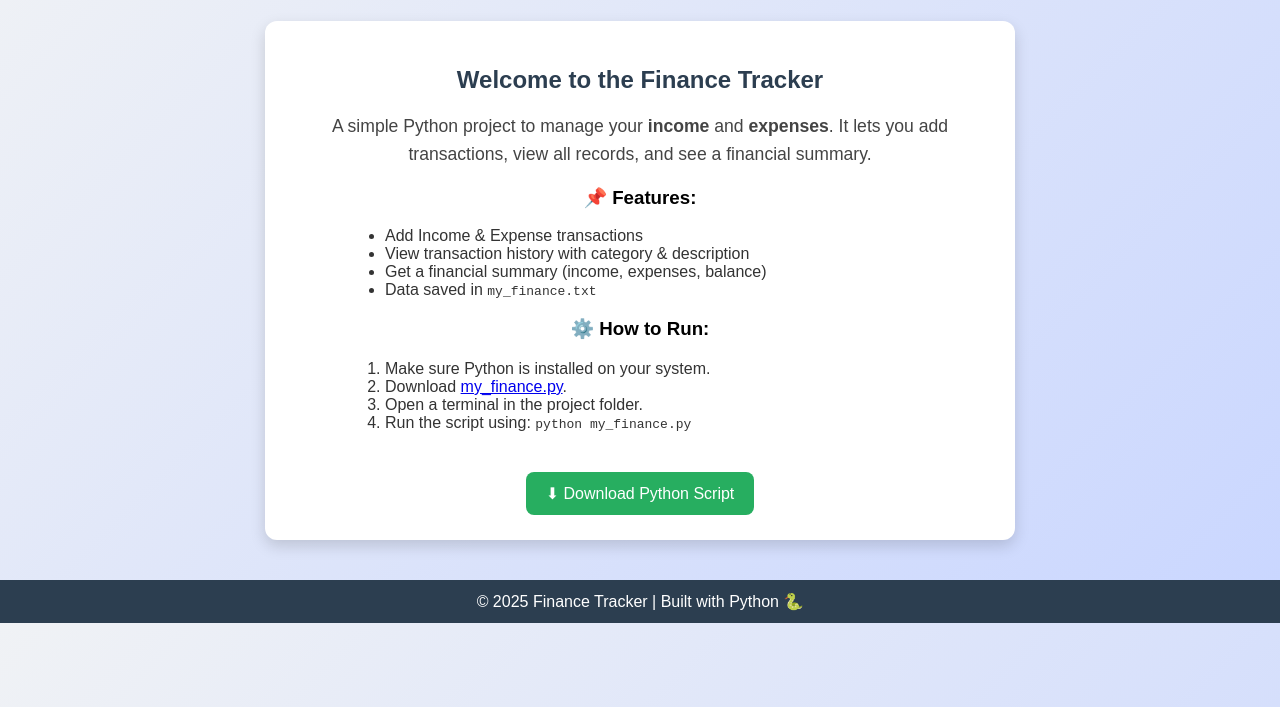
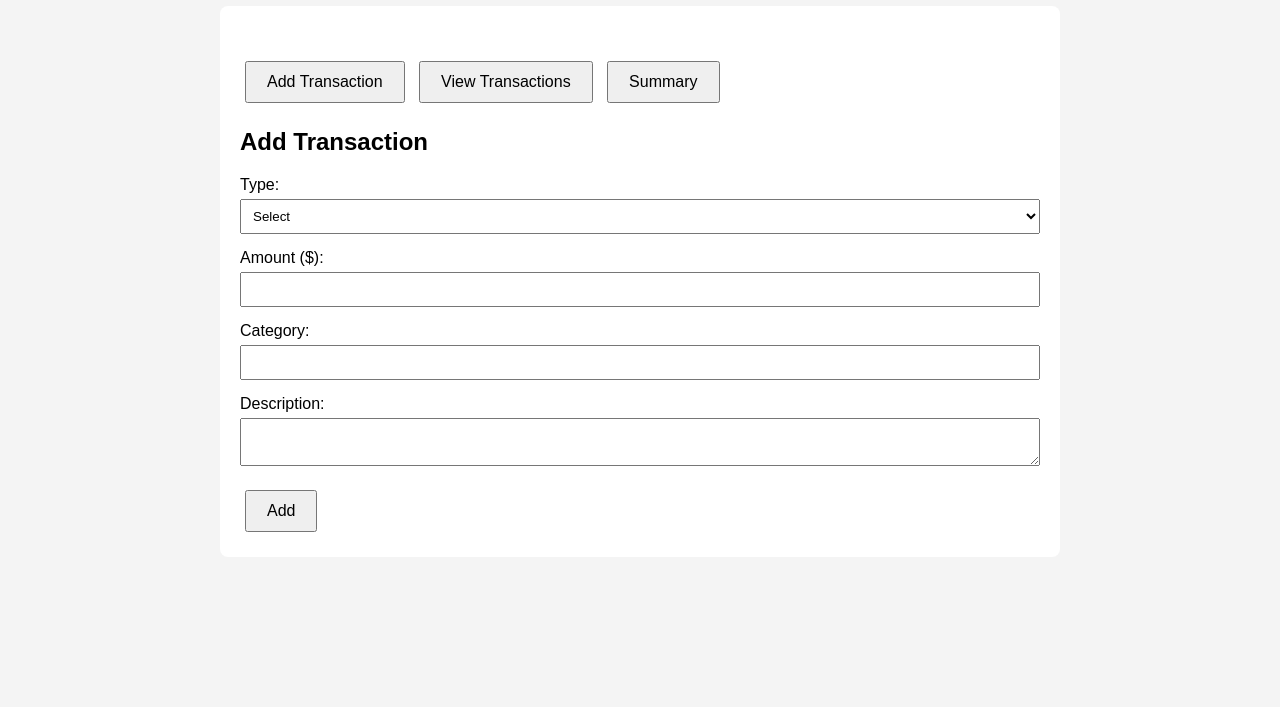
Before and after one commit to Shubh50575/finace-attacker, a plain HTML site: page index.html in a window 1280 px wide. Shown: the part 93-800 px from the top of the page. Drawn offline with Linux system fonts and the light colour scheme.

Commit message:
Update index.html

```diff
--- a/index.html
+++ b/index.html
@@ -1,100 +1,201 @@
 <!DOCTYPE html>
 <html lang="en">
 <head>
-  <meta charset="UTF-8">
-  <meta name="viewport" content="width=device-width, initial-scale=1.0">
+    <meta charset="UTF-8" />
+    <meta name="viewport" content="width=device-width, initial-scale=1.0" />
     <title>Finance Tracker</title>
     <style>
         body {
             font-family: Arial, sans-serif;
-      background: linear-gradient(135deg, #f0f2f5, #c9d6ff);
-      margin: 0;
-      padding: 0;
+            margin: 40px;
+            background-color: #f4f4f4;
+        }
+        h1 {
             text-align: center;
         }
-    header {
-      background: #2c3e50;
-      color: white;
+        .container {
+            max-width: 800px;
+            margin: auto;
+            background: #fff;
             padding: 20px;
-      font-size: 1.8rem;
+            border-radius: 8px;
         }
-    .container {
-      margin: 40px auto;
-      max-width: 700px;
-      padding: 25px;
-      background: #fff;
-      border-radius: 12px;
-      box-shadow: 0 6px 15px rgba(0,0,0,0.15);
+        button {
+            margin: 5px;
+            padding: 10px 20px;
+            font-size: 1em;
+            cursor: pointer;
         }
-    h2 {
-      color: #2c3e50;
+        input, select, textarea {
+            width: 100%;
+            padding: 8px;
+            margin-top: 5px;
             margin-bottom: 15px;
+            box-sizing: border-box;
         }
-    p {
-      font-size: 1.1rem;
-      color: #444;
-      line-height: 1.6;
+        table {
+            width: 100%;
+            border-collapse: collapse;
+            margin-top: 20px;
         }
-    ol {
+        table, th, td {
+            border: 1px solid #ddd;
+        }
+        th, td {
+            padding: 12px;
             text-align: left;
-      margin: 20px auto;
-      max-width: 550px;
-      color: #333;
         }
-    .btn {
-      display: inline-block;
+        #summary {
             margin-top: 20px;
-      padding: 12px 20px;
-      background: #27ae60;
-      color: white;
-      text-decoration: none;
-      border-radius: 8px;
-      transition: background 0.3s;
         }
-    .btn:hover {
-      background: #219150;
-    }
-    footer {
-      margin-top: 40px;
-      padding: 12px;
-      background: #2c3e50;
-      color: white;
+        .section {
+            margin-top: 30px;
         }
     </style>
 </head>
 <body>
-  <header>
-    💸 Finance Tracker (Python CLI)
-  </header>
-
+    <h1>💸 Finance Tracker 💸</h1>
     <div class="container">
-    <h2>Welcome to the Finance Tracker</h2>
-    <p>
-      A simple Python project to manage your <b>income</b> and <b>expenses</b>.
-      It lets you add transactions, view all records, and see a financial summary.
-    </p>
-
-    <h3>📌 Features:</h3>
-    <ul style="text-align:left; max-width:550px; margin:auto; color:#333;">
-      <li>Add Income & Expense transactions</li>
-      <li>View transaction history with category & description</li>
-      <li>Get a financial summary (income, expenses, balance)</li>
-      <li>Data saved in <code>my_finance.txt</code></li>
-    </ul>
-
-    <h3>⚙️ How to Run:</h3>
-    <ol>
-      <li>Make sure Python is installed on your system.</li>
-      <li>Download <a href="my_finance.py">my_finance.py</a>.</li>
-      <li>Open a terminal in the project folder.</li>
-      <li>Run the script using: <code>python my_finance.py</code></li>
-    </ol>
-
-    <a href="my_finance.py" class="btn" download>⬇ Download Python Script</a>
+        <div class="section">
+            <button onclick="showAddTransaction()">Add Transaction</button>
+            <button onclick="viewTransactions()">View Transactions</button>
+            <button onclick="showSummary()">Summary</button>
         </div>
 
-  <footer>
-    &copy; 2025 Finance Tracker | Built with Python 🐍
-  </footer>
+        <!-- Add Transaction Form -->
+        <div id="addTransactionSection" style="display:none;">
+            <h2>Add Transaction</h2>
+            <form id="transactionForm" onsubmit="addTransaction(event)">
+                <label>Type:</label>
+                <select id="transType" required>
+                    <option value="">Select</option>
+                    <option value="i">Income (+)</option>
+                    <option value="e">Expense (-)</option>
+                </select>
+                <label>Amount ($):</label>
+                <input type="number" id="amount" step="0.01" required />
+                <label>Category:</label>
+                <input type="text" id="category" required />
+                <label>Description:</label>
+                <textarea id="description" required></textarea>
+                <button type="submit">Add</button>
+            </form>
+        </div>
+
+        <!-- View Transactions -->
+        <div id="viewTransactionsSection" style="display:none;">
+            <h2>Transactions</h2>
+            <table id="transactionsTable">
+                <thead>
+                    <tr>
+                        <th>Date</th>
+                        <th>Amount</th>
+                        <th>Category</th>
+                        <th>Description</th>
+                    </tr>
+                </thead>
+                <tbody></tbody>
+            </table>
+        </div>
+
+        <!-- Summary -->
+        <div id="summarySection" style="display:none;">
+            <h2>Financial Summary</h2>
+            <div id="summary"></div>
+        </div>
+    </div>
+
+    <script>
+        // Load data from local storage or initialize
+        let transactions = JSON.parse(localStorage.getItem('transactions')) || [];
+
+        function saveTransactions() {
+            localStorage.setItem('transactions', JSON.stringify(transactions));
+        }
+
+        function showAddTransaction() {
+            hideAllSections();
+            document.getElementById('addTransactionSection').style.display = 'block';
+        }
+
+        function viewTransactions() {
+            hideAllSections();
+            document.getElementById('viewTransactionsSection').style.display = 'block';
+            displayTransactions();
+        }
+
+        function showSummary() {
+            hideAllSections();
+            document.getElementById('summarySection').style.display = 'block';
+            displaySummary();
+        }
+
+        function hideAllSections() {
+            document.getElementById('addTransactionSection').style.display = 'none';
+            document.getElementById('viewTransactionsSection').style.display = 'none';
+            document.getElementById('summarySection').style.display = 'none';
+        }
+
+        function addTransaction(e) {
+            e.preventDefault();
+            const type = document.getElementById('transType').value;
+            const amount = parseFloat(document.getElementById('amount').value).toFixed(2);
+            const category = document.getElementById('category').value;
+            const description = document.getElementById('description').value;
+            const date = new Date().toISOString().slice(0,10);
+
+            const symbol = type === 'i' ? '+' : '-';
+
+            transactions.push({
+                date,
+                amount: symbol + amount,
+                category,
+                description
+            });
+            saveTransactions();
+            alert('Transaction added successfully!');
+            document.getElementById('transactionForm').reset();
+        }
+
+        function displayTransactions() {
+            const tbody = document.querySelector('#transactionsTable tbody');
+            tbody.innerHTML = '';
+            if (transactions.length === 0) {
+                tbody.innerHTML = '<tr><td colspan="4">No transactions found.</td></tr>';
+                return;
+            }
+            transactions.forEach(tx => {
+                const row = document.createElement('tr');
+                row.innerHTML = `
+                    <td>${tx.date}</td>
+                    <td>${tx.amount}</td>
+                    <td>${tx.category}</td>
+                    <td>${tx.description}</td>
+                `;
+                tbody.appendChild(row);
+            });
+        }
+
+        function displaySummary() {
+            let totalIncome = 0;
+            let totalExpense = 0;
+            transactions.forEach(tx => {
+                if (tx.amount.startsWith('+')) {
+                    totalIncome += parseFloat(tx.amount.slice(1));
+                } else {
+                    totalExpense += parseFloat(tx.amount.slice(1));
+                }
+            });
+            const balance = totalIncome - totalExpense;
+            document.getElementById('summary').innerHTML = `
+                <p>Total Income: $${totalIncome.toFixed(2)}</p>
+                <p>Total Expense: $${totalExpense.toFixed(2)}</p>
+                <p>Balance: $${balance.toFixed(2)}</p>
+            `;
+        }
+
+        // Initialize view
+        showAddTransaction();
+    </script>
 </body>
 </html>
```
Lines whose indentation alone changed are shown as unchanged.
